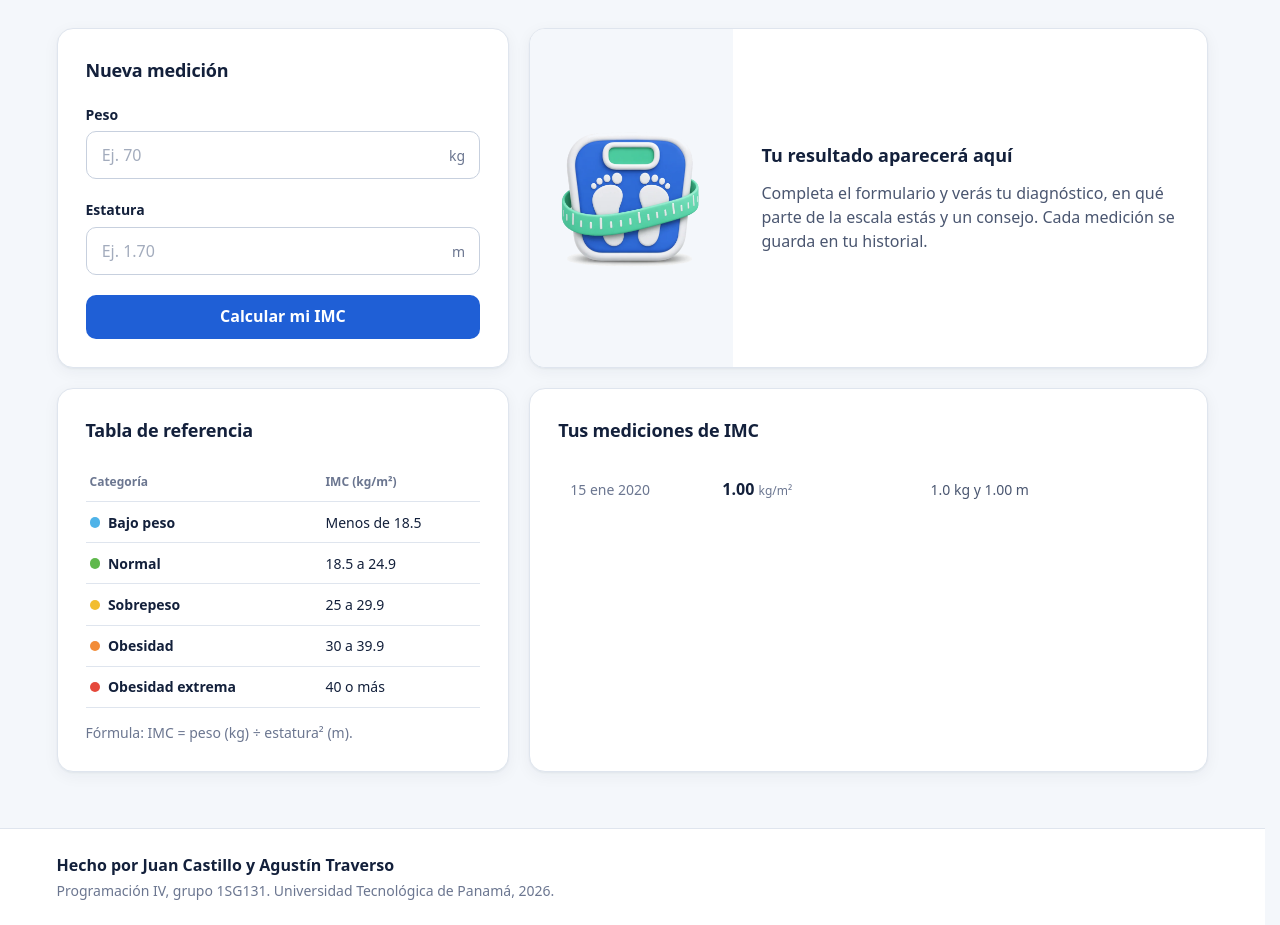
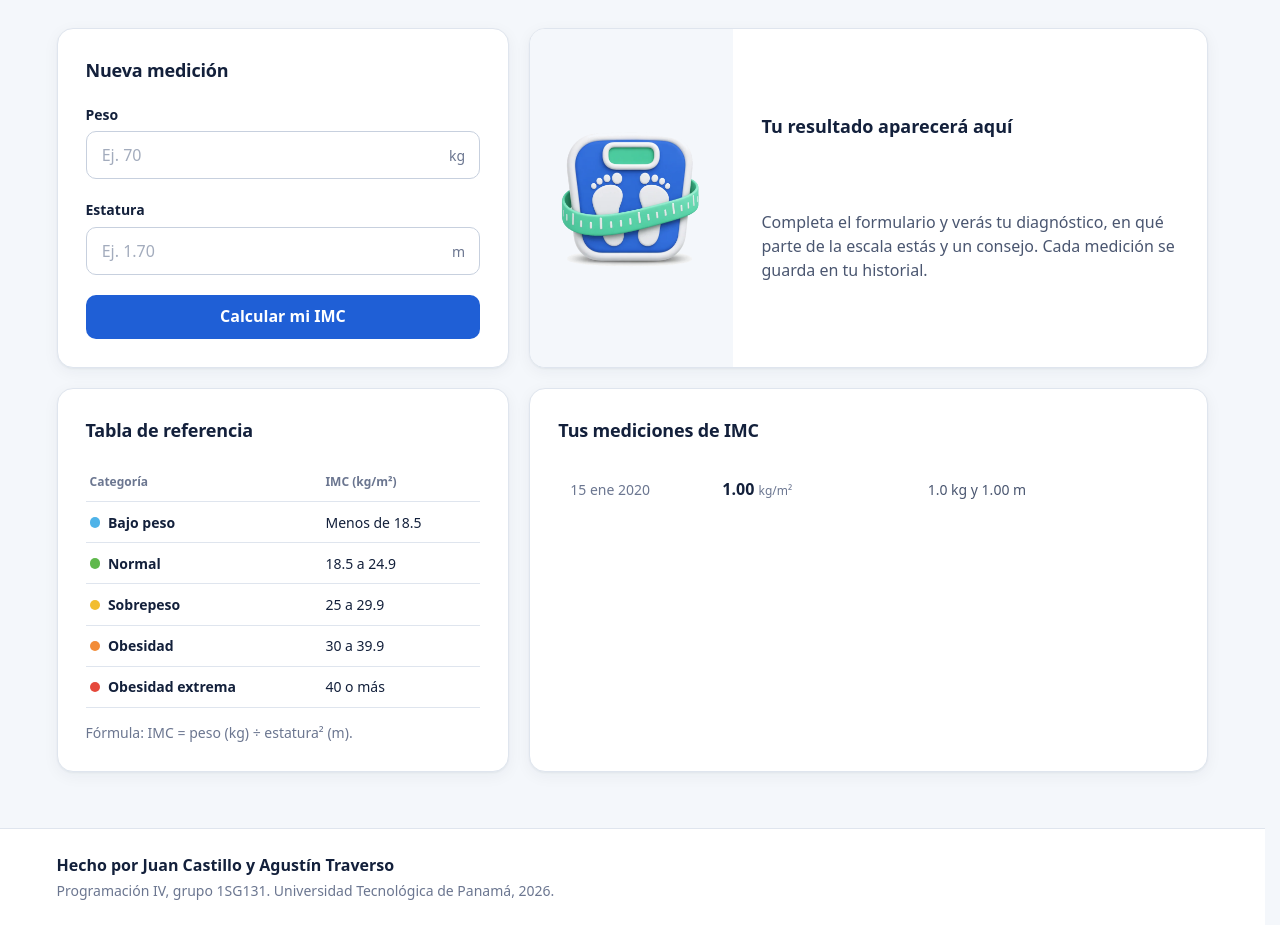
Before and after one commit to JuanKsPty/prog4, a PHP site: page /evaluaciones/evaluacion2/vistas/imc.php in a window 1280 px wide. Shown: the part 157-1082 px from the top of the page. Run offline with PHP 8.4, Linux system fonts and the light colour scheme; the visitor is signed in with stand-in values (Sample User, id 1); data comes from the database, SQL or seed files in the repository; tables that the repository leaves empty hold one stand-in row (values such as "Sample post"); data that the repository does not hold is empty.

Commit message:
Historial con scroll, punto automático en la estatura y más aire en el resultado
- El historial mide lo mismo que la tabla de referencia y hace scroll por dentro;
  muestra hasta 20 mediciones. En celulares tiene una altura máxima propia.
- La estatura se escribe solo con dígitos y js/formatos.js pone el punto (170 → 1.70).
  Es solo formato: el cálculo sigue en PHP.
- El resultado reparte el espacio sobrante entre sus elementos, sin superar la altura
  del formulario.

```diff
--- a/evaluaciones/evaluacion2/css/styles.css
+++ b/evaluaciones/evaluacion2/css/styles.css
@@ -1228,12 +1228,12 @@
     opacity: 0.9;
 }
 
-/* Centrado en vertical: la tarjeta toma la altura del formulario y el contenido no queda pegado arriba */
+/* El espacio que sobra cuando la tarjeta toma la altura del formulario se reparte entre los elementos */
 .resultado-cuerpo {
     display: flex;
     flex-direction: column;
-    justify-content: center;
-    gap: 0.75rem;
+    justify-content: space-evenly;
+    gap: 0.85rem;
     padding: clamp(1.25rem, 3vw, 1.75rem);
 }
 
@@ -1299,6 +1299,24 @@
     margin: 0;
     color: var(--tinta-tenue);
     font-size: var(--texto-s);
+}
+
+/* El historial mide lo mismo que la tabla de referencia y hace scroll por dentro.
+   contain: size hace que no aporte altura a la fila; luego se estira a la de la tabla. */
+.historial {
+    display: flex;
+    flex-direction: column;
+    contain: size;
+}
+
+.historial .lista-mediciones {
+    flex: 1;
+    min-height: 0;
+    overflow-y: auto;
+    align-content: start;
+    padding-right: 0.35rem;
+    scrollbar-width: thin;
+    scrollbar-color: var(--linea-fuerte) transparent;
 }
 
 .historial .medicion {
@@ -1412,6 +1430,10 @@
     .resultado {
         grid-template-columns: minmax(0, 0.55fr) minmax(0, 1.45fr);
     }
+
+    .resultado-cuerpo {
+        gap: 0.75rem;
+    }
 }
 
 @media (max-width: 1000px) {
@@ -1420,9 +1442,11 @@
         grid-template-columns: minmax(0, 1fr);
     }
 
-    /* En una columna, el historial va antes que la tabla de referencia */
+    /* En una columna, el historial va antes que la tabla de referencia, con su propia altura máxima */
     .historial {
         order: -1;
+        contain: none;
+        max-height: 26rem;
     }
 
     .indicadores {
--- /dev/null
+++ b/evaluaciones/evaluacion2/js/formatos.js
@@ -0,0 +1,9 @@
+// Formato de campos mientras se escribe. Solo da forma al texto: los cálculos se hacen en PHP.
+
+// Estatura: se escriben solo los dígitos y el punto se pone solo después del primero (170 → 1.70)
+document.querySelectorAll('[data-formato="estatura"]').forEach(campo => {
+    campo.addEventListener('input', () => {
+        const digitos = campo.value.replace(/\D/g, '').slice(0, 3)
+        campo.value = digitos.length > 1 ? digitos[0] + '.' + digitos.slice(1) : digitos
+    })
+})
--- a/evaluaciones/evaluacion2/vistas/imc.php
+++ b/evaluaciones/evaluacion2/vistas/imc.php
@@ -19,7 +19,7 @@ $campos = function ($errores, $valores) {
                     <div class="campo">
                         <label class="campo-etiqueta" for="estatura">Estatura</label>
                         <div class="campo-unidad-grupo">
-                            <input class="campo-entrada" type="number" id="estatura" name="estatura" min="0.5" step="0.01" inputmode="decimal" placeholder="Ej. 1.70" value="<?= valor($valores, 'estatura') ?>" required<?= atributos_error($errores, 'estatura') ?>>
+                            <input class="campo-entrada" type="text" id="estatura" name="estatura" inputmode="numeric" maxlength="4" autocomplete="off" data-formato="estatura" placeholder="Ej. 1.70" value="<?= valor($valores, 'estatura') ?>" required<?= atributos_error($errores, 'estatura') ?>>
                             <span class="campo-unidad">m</span>
                         </div>
                         <?= error_campo($errores, 'estatura') ?>
--- a/evaluaciones/evaluacion2/vistas/php/indicador.php
+++ b/evaluaciones/evaluacion2/vistas/php/indicador.php
@@ -66,7 +66,7 @@ function resultado_vacio($tipo) {
 }
 
 function historial_indicador($tipo, $usuario_id, $actual_id) {
-    $mediciones = mediciones_recientes($usuario_id, 6, $tipo);
+    $mediciones = mediciones_recientes($usuario_id, 20, $tipo);
     $indicador = indicadores()[$tipo];
     ob_start();
     ?>
--- a/evaluaciones/evaluacion2/vistas/php/plantilla.php
+++ b/evaluaciones/evaluacion2/vistas/php/plantilla.php
@@ -100,7 +100,7 @@ function abrir_portal($titulo, $activo, $usuario) {
 function cerrar_portal() {
     echo "    </main>\n";
     pie();
-    documento_fin(['menu.js']);
+    documento_fin(['menu.js', 'formatos.js']);
 }
 
 /* --------------------------------------------------------------------------
```
Also changed, not shown: evaluaciones/evaluacion2/README.md.
